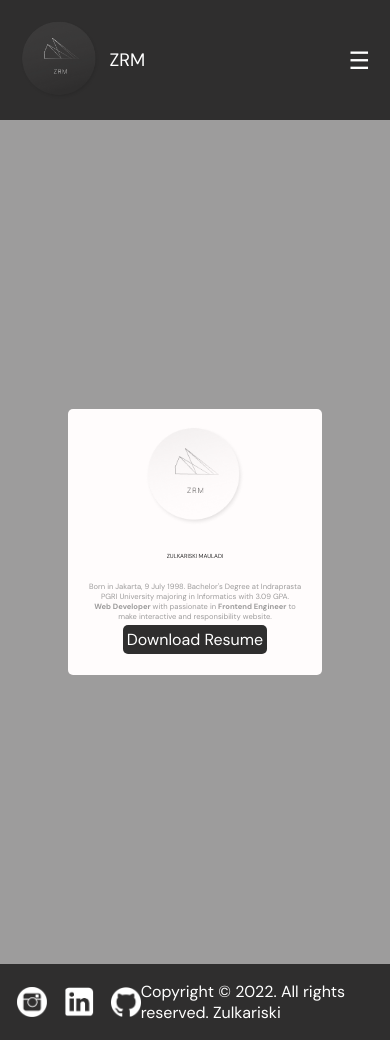
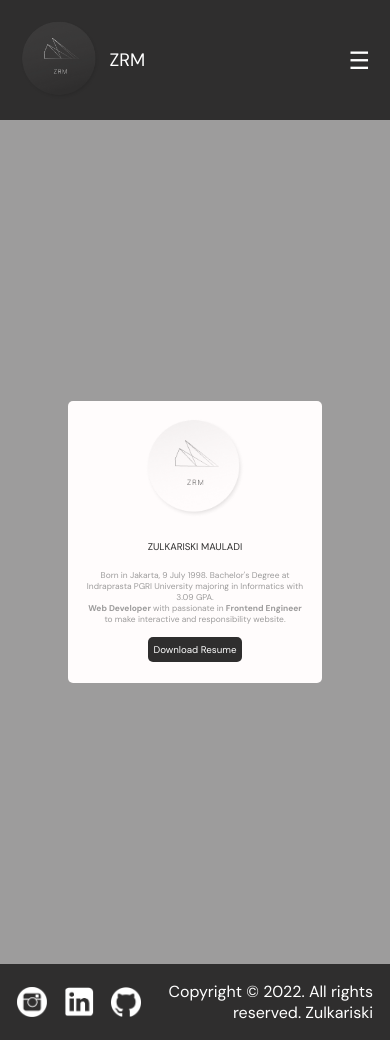
Before and after one commit to zulkamaula/zrm, a plain HTML site: page index.html in a window 390 px wide. Drawn offline with Linux system fonts and the light colour scheme.

Commit message:
Position navbar collapsed, footer text copywriting right align, and change

```diff
--- a/style.css
+++ b/style.css
@@ -33,16 +33,17 @@ section.hero-section {
 }
 .hero-title {
   display: block;
-  font-size: 1.5vw;
-  margin: 2.5vh 0;
+  font-size: 2.5vw;
+  margin: 2vh 0;
 }
 
 .hero-text {
-  font-size: .9vmax;
+  font-size: 1vmax;
   color: #9D9C9C;
 }
 .wrap-height {
 /*   min-height: 100%; */
+  margin-top: 1vh;
   padding: 1vw;
   display: flex;
   align-items: center;
@@ -51,11 +52,12 @@ section.hero-section {
 .btn-hero {
   border-radius: 5px;
 /*   margin: 2.5vh 0; */
-  padding: 1vw;
+  padding: 1.5vw;
   background-color: #2F2E2E;
  color: #fff;
   cursor: pointer;
   transition: all .2s;
+  font-size: 2.5vw;
 }
 .btn-hero:hover {
   background-color: #9D9C9C;
@@ -152,6 +154,9 @@ footer {
  background-color: #2F2E2E;
  color: #fff;
 }
+.copyright {
+  text-align: right;
+}
 .socmed {
   display: flex;
   gap: 2vmax;
@@ -170,7 +175,7 @@ footer {
  left: 0;
  text-align: center;
  padding: 16px 0;
-  margin-top: 8vh;
+  margin-top: 5vh;
 }
 .menu li:hover {
  display: inline-block;
@@ -190,7 +195,7 @@ input[type=checkbox]:checked ~ .menu{
 .dropdown {
  left: 50%;
  top: 30px;
- transform: translateX(15%);
+ transform: translateX(8%);
 }
 .dropdown li:hover {
  background-color: #4c9e9e;
```
